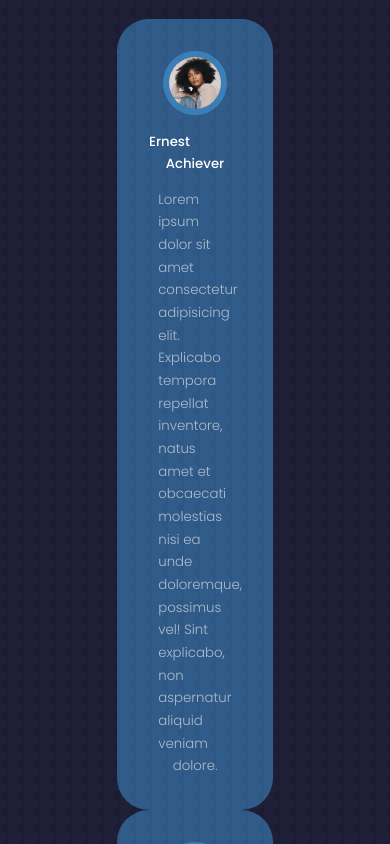
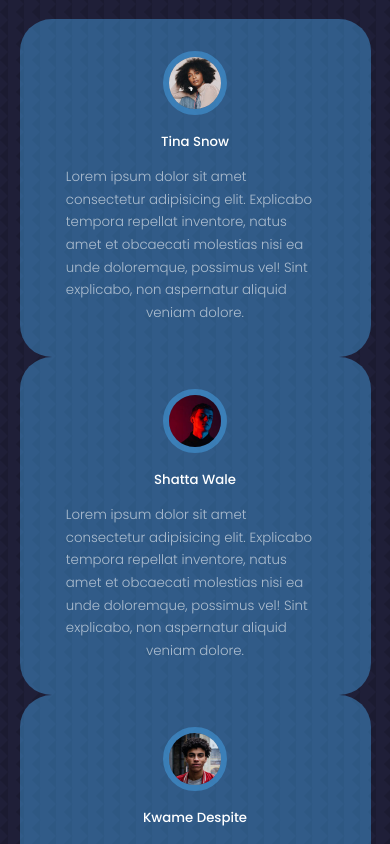
Before and after one commit to dows16/Portfolio, a React (Create React App) app: page / in a window 390 px wide. Shown: the part 7980-8824 px from the top of the page. Built offline with nearby package versions, Linux system fonts and the light colour scheme.

Commit message:
first commit

```diff
--- a/package.json
+++ b/package.json
@@ -10,6 +10,7 @@
     "react-dom": "^18.0.0",
     "react-icons": "^4.3.1",
     "react-scripts": "5.0.1",
+    "swiper": "^8.1.4",
     "web-vitals": "^2.1.4"
   },
   "scripts": {
--- a/src/components/testimonials/Testimonials.jsx
+++ b/src/components/testimonials/Testimonials.jsx
@@ -16,7 +16,7 @@ const Testimonials = () => {
           <div className="client__avatar">
             <img src={AVTR1} alt="Photo of First Client" />
           </div>
-          <h5 className="client__name">Ernest Achiever</h5>
+          <h5 className="client__name">Tina Snow</h5>
           <small className="client__review">
               Lorem ipsum dolor sit amet consectetur adipisicing elit. Explicabo tempora repellat inventore, natus amet et obcaecati molestias nisi ea unde doloremque, possimus vel! Sint explicabo, non aspernatur aliquid veniam dolore.
             </small>
@@ -25,7 +25,7 @@ const Testimonials = () => {
           <div className="client__avatar">
             <img src={AVTR2} alt="Photo of Second Client" />
           </div>
-          <h5 className="client__name">Ernest Achiever</h5>
+          <h5 className="client__name">Shatta Wale</h5>
           <small className="client__review">
               Lorem ipsum dolor sit amet consectetur adipisicing elit. Explicabo tempora repellat inventore, natus amet et obcaecati molestias nisi ea unde doloremque, possimus vel! Sint explicabo, non aspernatur aliquid veniam dolore.
             </small>
@@ -34,7 +34,7 @@ const Testimonials = () => {
           <div className="client__avatar">
             <img src={AVTR3} alt="Photo of Third Client" />
           </div>
-          <h5 className="client__name">Ernest Achiever</h5>
+          <h5 className="client__name">Kwame Despite</h5>
           <small className="client__review">
               Lorem ipsum dolor sit amet consectetur adipisicing elit. Explicabo tempora repellat inventore, natus amet et obcaecati molestias nisi ea unde doloremque, possimus vel! Sint explicabo, non aspernatur aliquid veniam dolore.
             </small>
@@ -43,7 +43,7 @@ const Testimonials = () => {
           <div className="client__avatar">
             <img src={AVTR4} alt="Photo of Forth Client" />
           </div>
-          <h5 className="client__name">Ernest Achiever</h5>
+          <h5 className="client__name">Nana Ama McBrown</h5>
           <small className="client__review">
               Lorem ipsum dolor sit amet consectetur adipisicing elit. Explicabo tempora repellat inventore, natus amet et obcaecati molestias nisi ea unde doloremque, possimus vel! Sint explicabo, non aspernatur aliquid veniam dolore.
             </small>
--- a/src/components/testimonials/testimonials.css
+++ b/src/components/testimonials/testimonials.css
@@ -28,10 +28,18 @@
 
 /* ============== MEDIA QUERIES (MEDIUM DEVICES) ============== */
 @media screen and (max-width: 1024px) {
-
+    .container.testimonials__container {
+        width: 60%;
+    }
 }
 
 /* ============== MEDIA QUERIES (SMALL DEVICES) ============== */
 @media screen and (max-width: 600px) {
+    .container.testimonials__container {
+        width: var(--container-width-sm);
+    }
 
+    .client__review {
+        width: var(--container-width-sm);
+    }
 }
```
Also changed, not shown: 1 other file (tests, documents, lock files or other folders).
